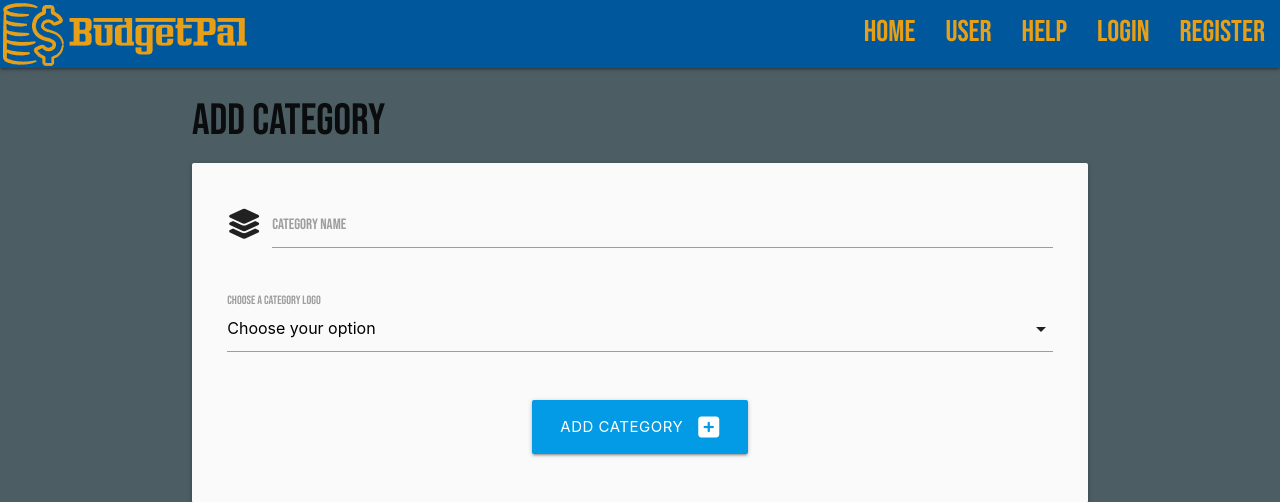
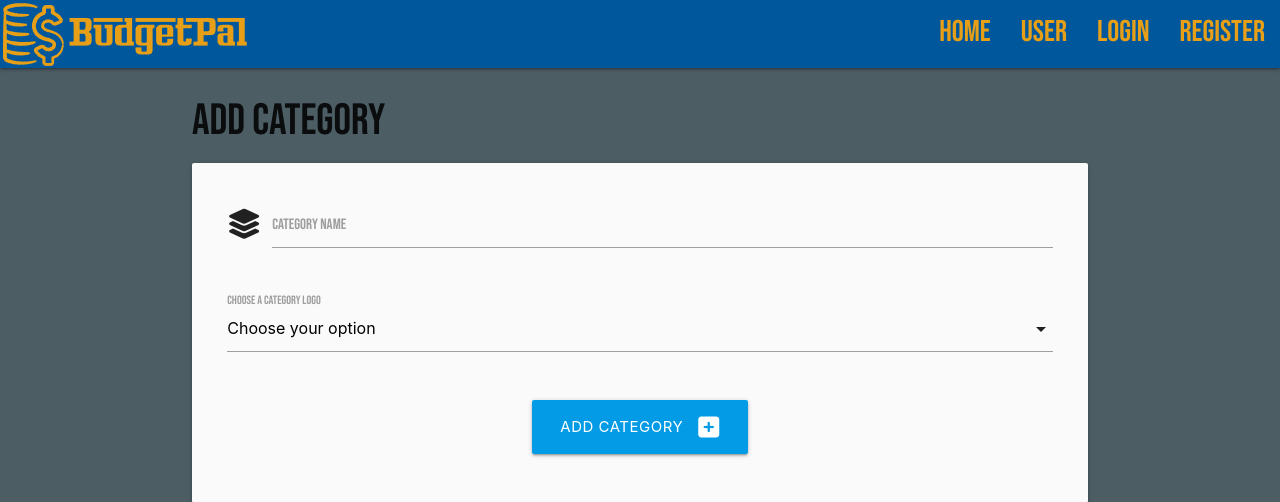
Before and after one commit to Nmyhi/BudgetPal, a Flask app: page /add_category in a window 1280 px wide. Shown: the top 502 px of the page. Run offline with Flask 2, Linux system fonts and the light colour scheme; data comes from the database, SQL or seed files in the repository.

Commit message:
Remove help link from the nav bar

```diff
--- a/budgetpal/templates/base.html
+++ b/budgetpal/templates/base.html
@@ -62,9 +62,6 @@
                 class="double-font-size secondary-color"
                 >User</a
               >
-            </li>
-            <li>
-              <a href="#" class="double-font-size secondary-color">Help</a>
             </li>
             <li>
             {% if current_user.is_anonymous == True %}
```
